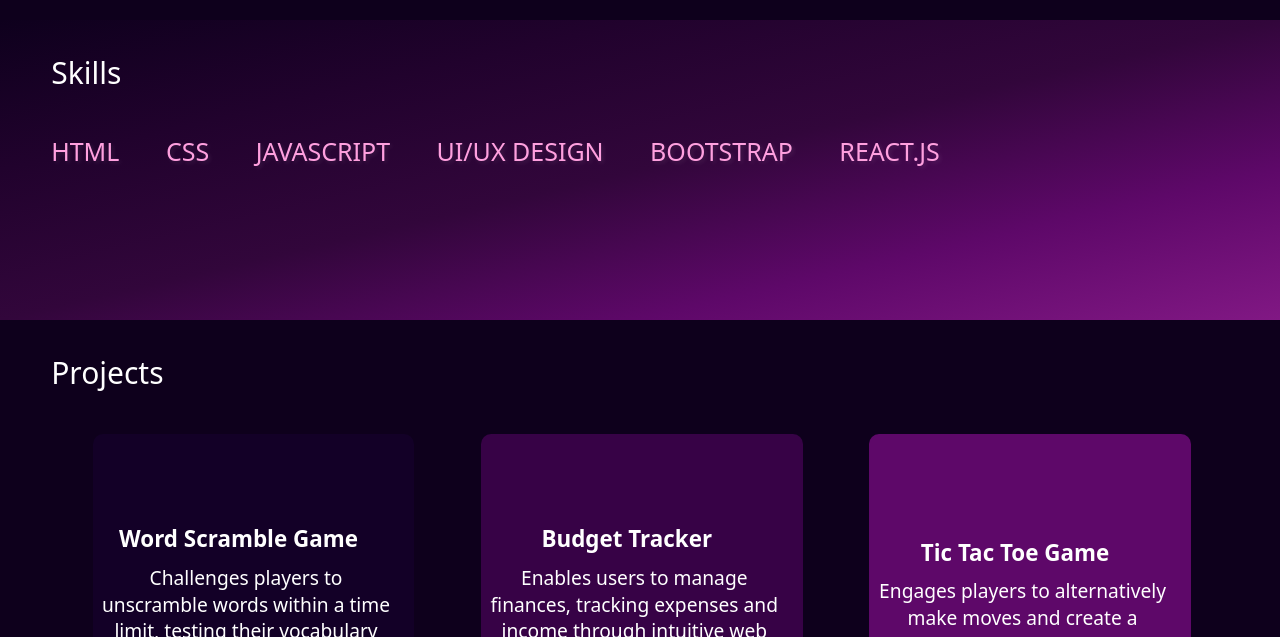
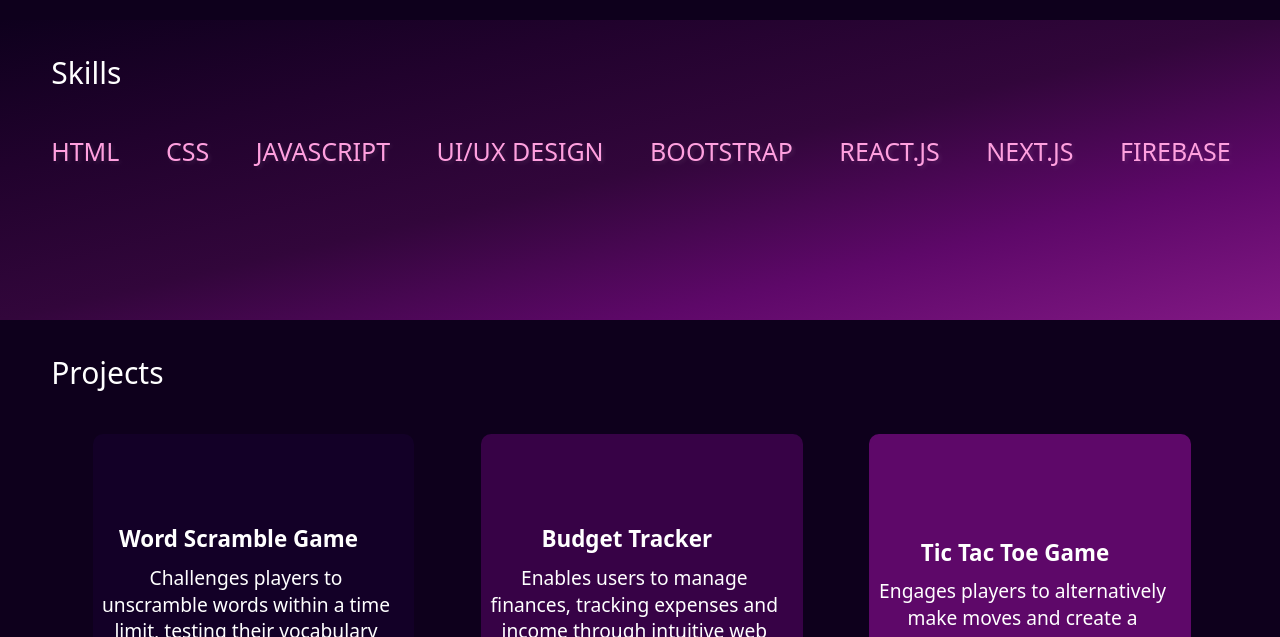
Before and after one commit to sanyab03/Personal-Portfolio-Website, a plain HTML site: page index.html in a window 1280 px wide. Shown: the part 840-1477 px from the top of the page. Drawn offline with Linux system fonts and the light colour scheme.

Commit message:
Update index.html

```diff
--- a/index.html
+++ b/index.html
@@ -46,6 +46,8 @@
         <li>UI/UX DESIGN</li>
         <li>BOOTSTRAP</li>
         <li>REACT.JS</li>
+        <li>NEXT.JS</li>
+        <li>FIREBASE</li>
       </ul>
     </section>
     <section id="Projects" class="project-section">
```
